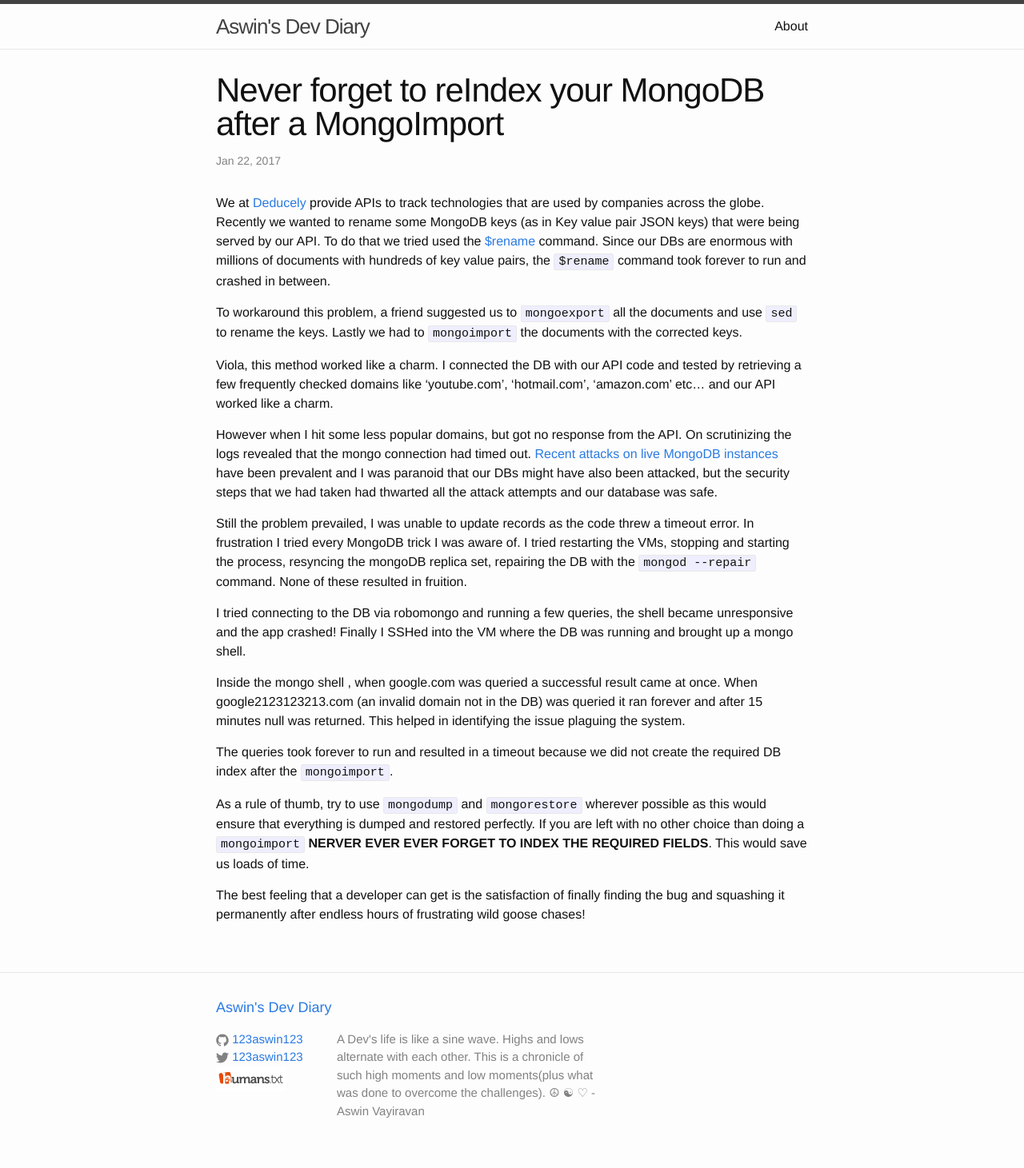
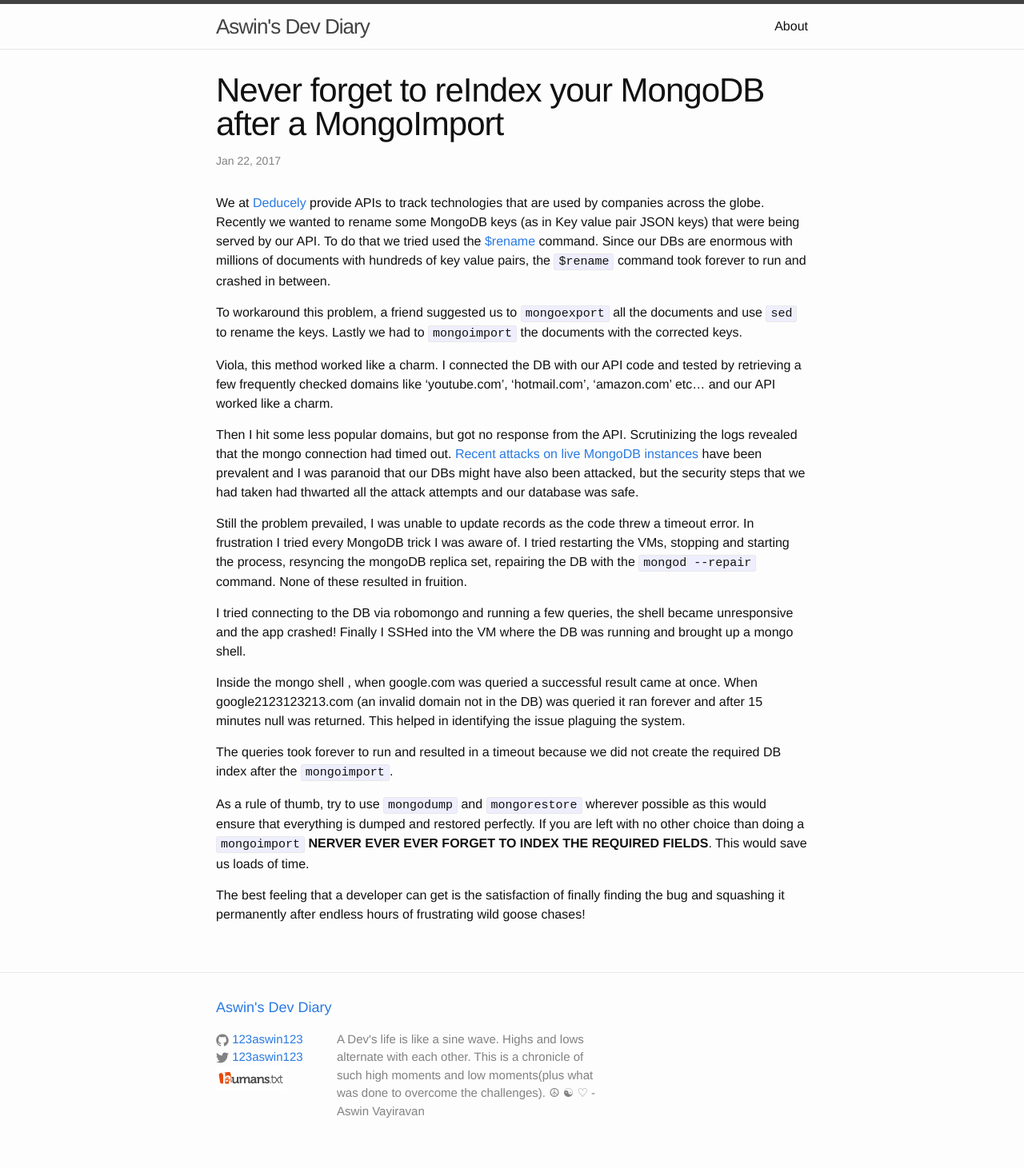
Before and after one commit to 123aswin123/123aswin123.github.io, a Jekyll site: the page built from _posts/2017-01-22-never-forget-to-index-mongo-after-changes.markdown, in a window 1280 px wide. Shown: the whole page at 80% size. Built offline with Jekyll 4.4.1, drawn with Linux system fonts in a browser that asks for light colours.

Commit message:
corrected grammar

```diff
--- a/_posts/2017-01-22-never-forget-to-index-mongo-after-changes.markdown
+++ b/_posts/2017-01-22-never-forget-to-index-mongo-after-changes.markdown
@@ -10,7 +10,7 @@ To workaround this problem, a friend suggested us to `mongoexport` all the docum
 
 Viola, this method worked like a charm. I connected the DB with our API code and tested by retrieving a few frequently checked domains like 'youtube.com', 'hotmail.com', 'amazon.com' etc... and our API worked like a charm.
 
-However when I hit some less popular domains, but got no response from the API. On scrutinizing the logs revealed that the mongo connection had timed out. [Recent attacks on live MongoDB instances](https://nakedsecurity.sophos.com/2017/01/11/thousands-of-mongodb-databases-compromised-and-held-to-ransom/) have been prevalent and I was paranoid that our DBs might have also been attacked, but the security steps that we had taken had thwarted all the attack attempts and our database was safe.
+Then I hit some less popular domains, but got no response from the API. Scrutinizing the logs revealed that the mongo connection had timed out. [Recent attacks on live MongoDB instances](https://nakedsecurity.sophos.com/2017/01/11/thousands-of-mongodb-databases-compromised-and-held-to-ransom/) have been prevalent and I was paranoid that our DBs might have also been attacked, but the security steps that we had taken had thwarted all the attack attempts and our database was safe.
 
 Still the problem prevailed, I was unable to update records as the code threw a timeout error. In frustration I tried every MongoDB trick I was aware of. I tried restarting the VMs, stopping and starting the process, resyncing the mongoDB replica set, repairing the DB with the `mongod --repair` command. None of these resulted in fruition.
 
```
